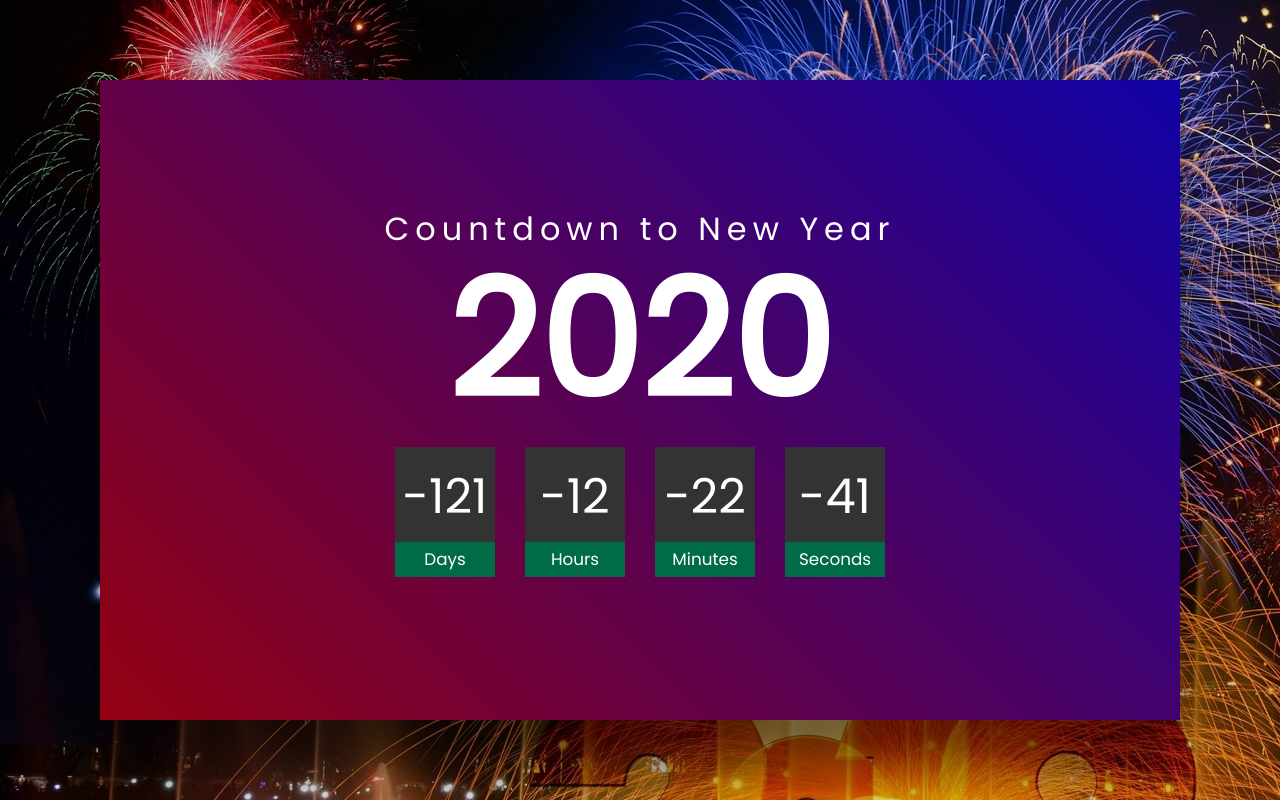
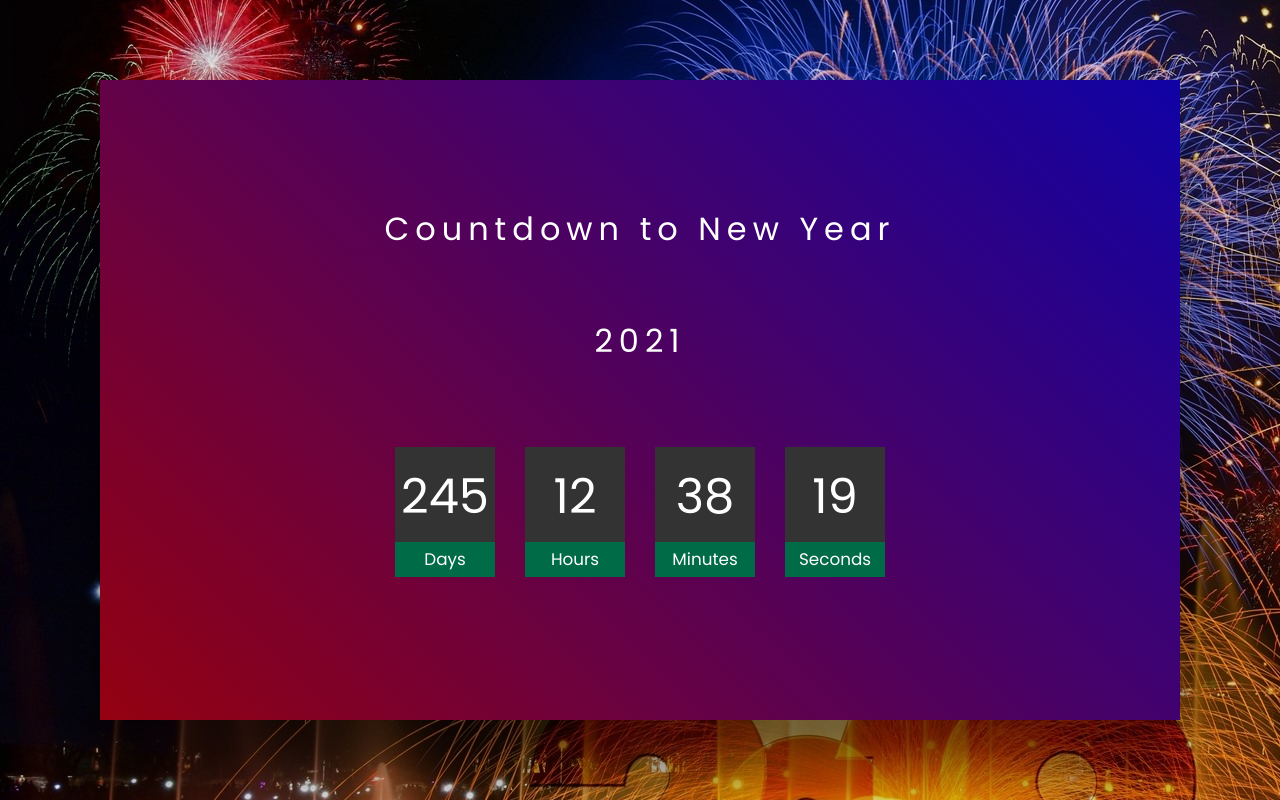
Before and after one commit to AkshayMhatre1/newYearCountdown, a plain HTML site: page index.html in a window 1280 px wide. Drawn offline with Linux system fonts and the light colour scheme.

Commit message:
time goes negative after year, bug fixed

```diff
--- a/index.html
+++ b/index.html
@@ -10,7 +10,7 @@
 </head>
 <body>
     <div class="container">
-        <h2><span>Countdown to New Year</span>2020</h2>
+        <h2><span>Countdown to New Year</span><span id="year">Calculating...</span></h2>
         <div class="countdown">
             <div id="day">NA</div>
             <div id="hour">NA</div>
@@ -19,7 +19,9 @@
         </div>
     </div>
     <script type="text/javascript">
-    var countDate = new Date('Jan 1, 2020 00:00:00').getTime();
+    let today = new Date();
+    let nextYear = today.getFullYear()+ 1;
+    var countDate = new Date(`Jan 1, ${nextYear} 00:00:00`).getTime();
     function newYear(){
         var now = new Date().getTime();
         gap = countDate - now;
@@ -38,13 +40,12 @@
         document.getElementById('hour').innerText = h;
         document.getElementById('minute').innerText = m;
         document.getElementById('second').innerText = s;
+        document.getElementById('year').innerHTML = nextYear;
 
     }
     setInterval(function(){
         newYear()
     },1000)
-
-
     </script>
 </body>
 </html>
```
